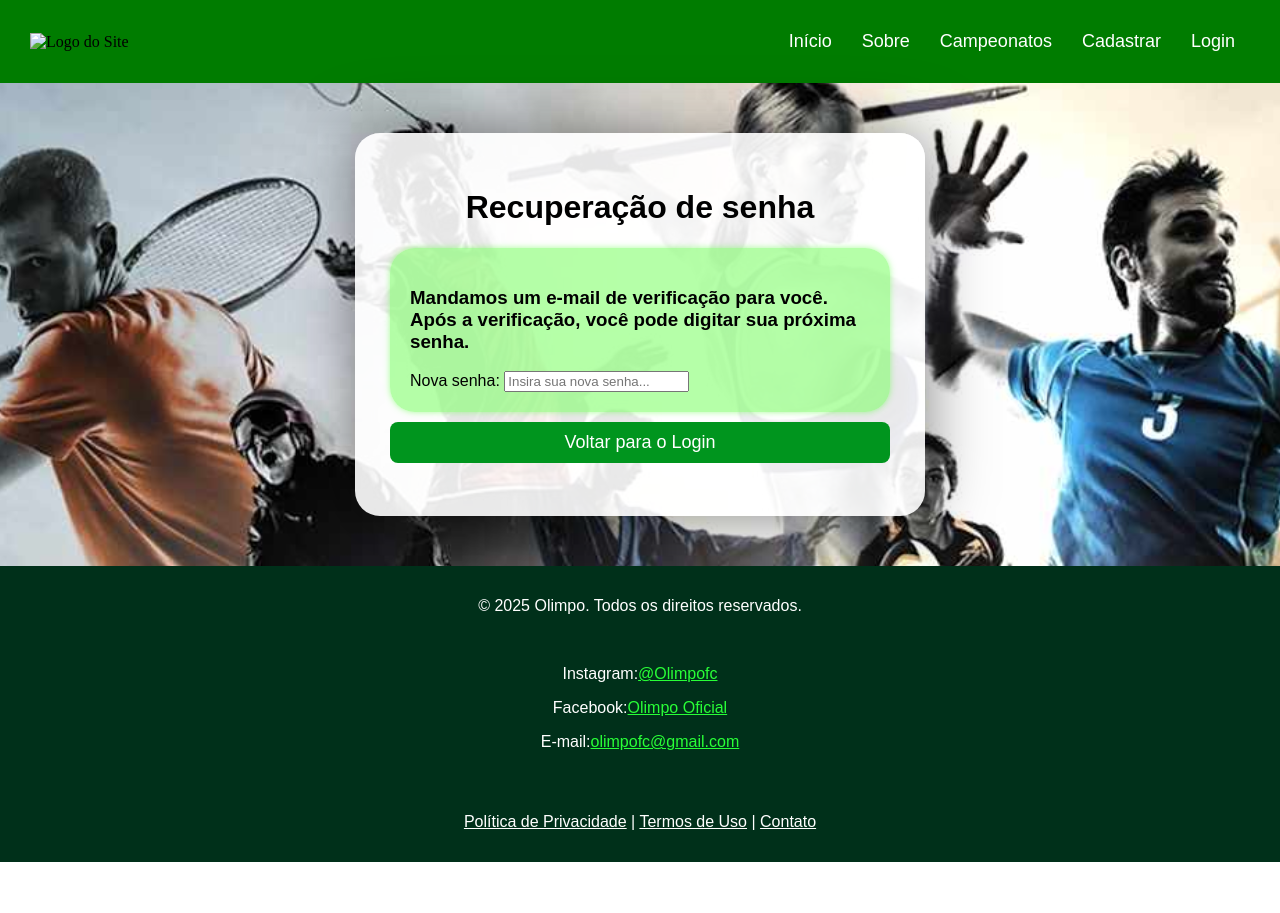
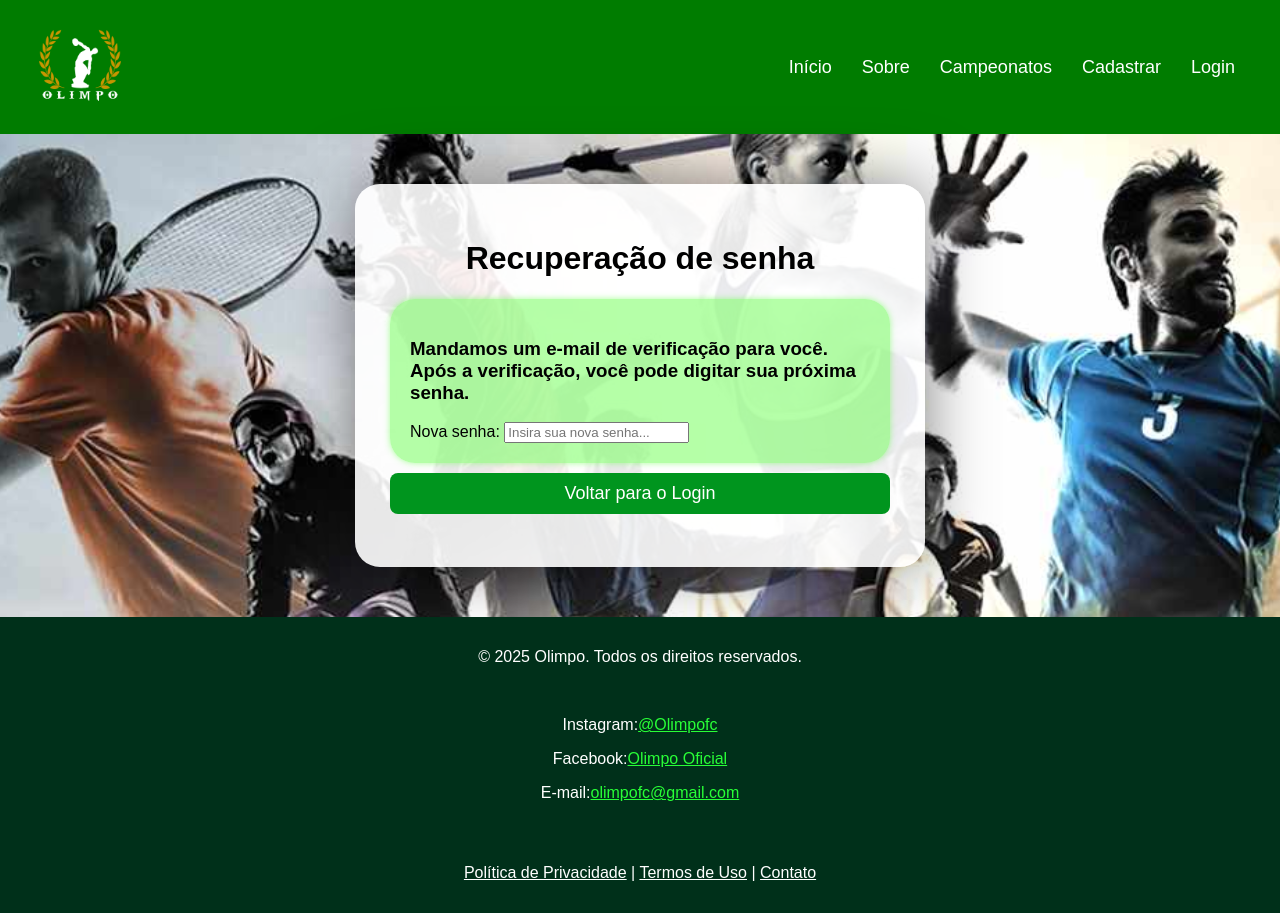
Before and after one commit to 1NG1N0/sitedehenrique, a plain HTML site: page senha.html in a window 1280 px wide. Before the commit the page ends 862 px from the top, so only its background shows below. Drawn offline with Linux system fonts and the light colour scheme; files whose address does not match are found by name.

Commit message:
senha.html

```diff
--- a/senha.html
+++ b/senha.html
@@ -12,7 +12,7 @@
 
     <nav class="navbar">
         <div class="logo">
-            <img src="./imagens-projetos/logo sem fundo.png.png" alt="Logo do Site">
+            <img src="logo sem fundo.png.png" alt="Logo do Site">
         </div>
         <ul>
             <li><a href="index.html">Início</a></li>
```
